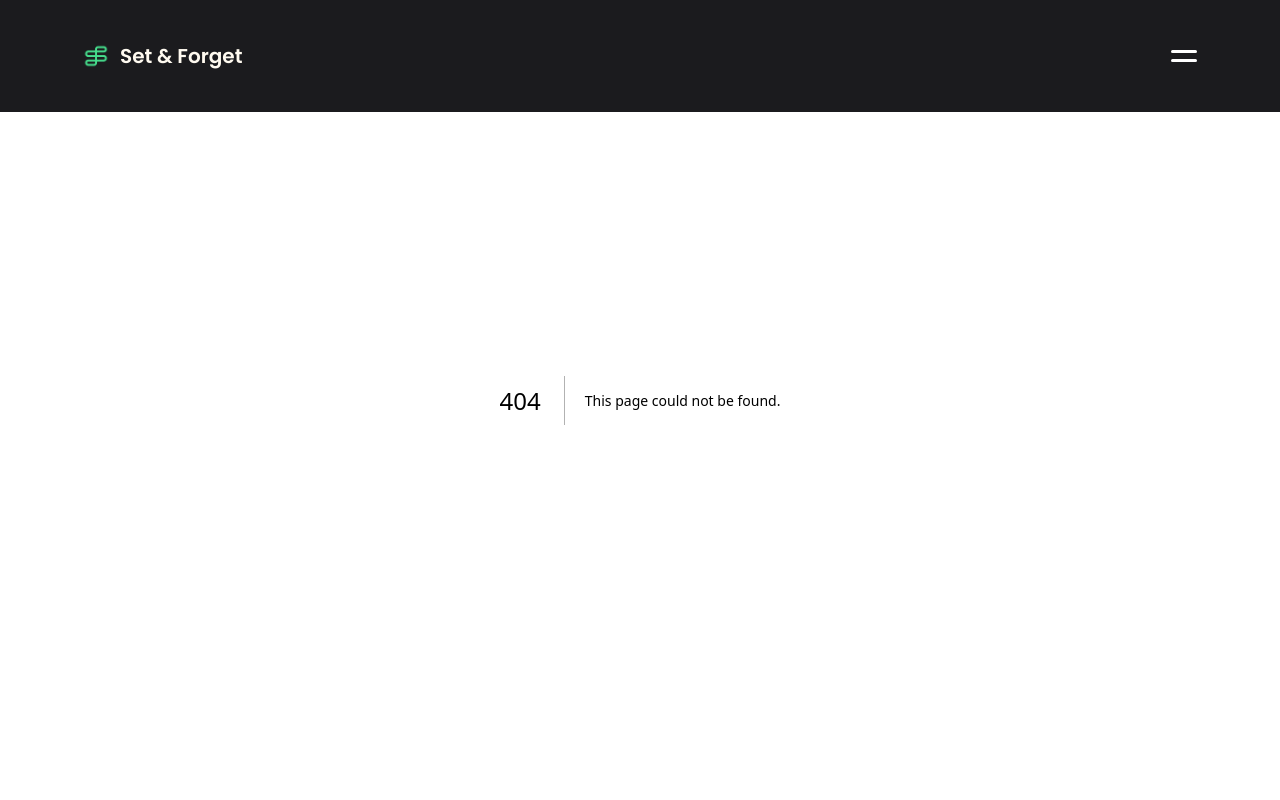
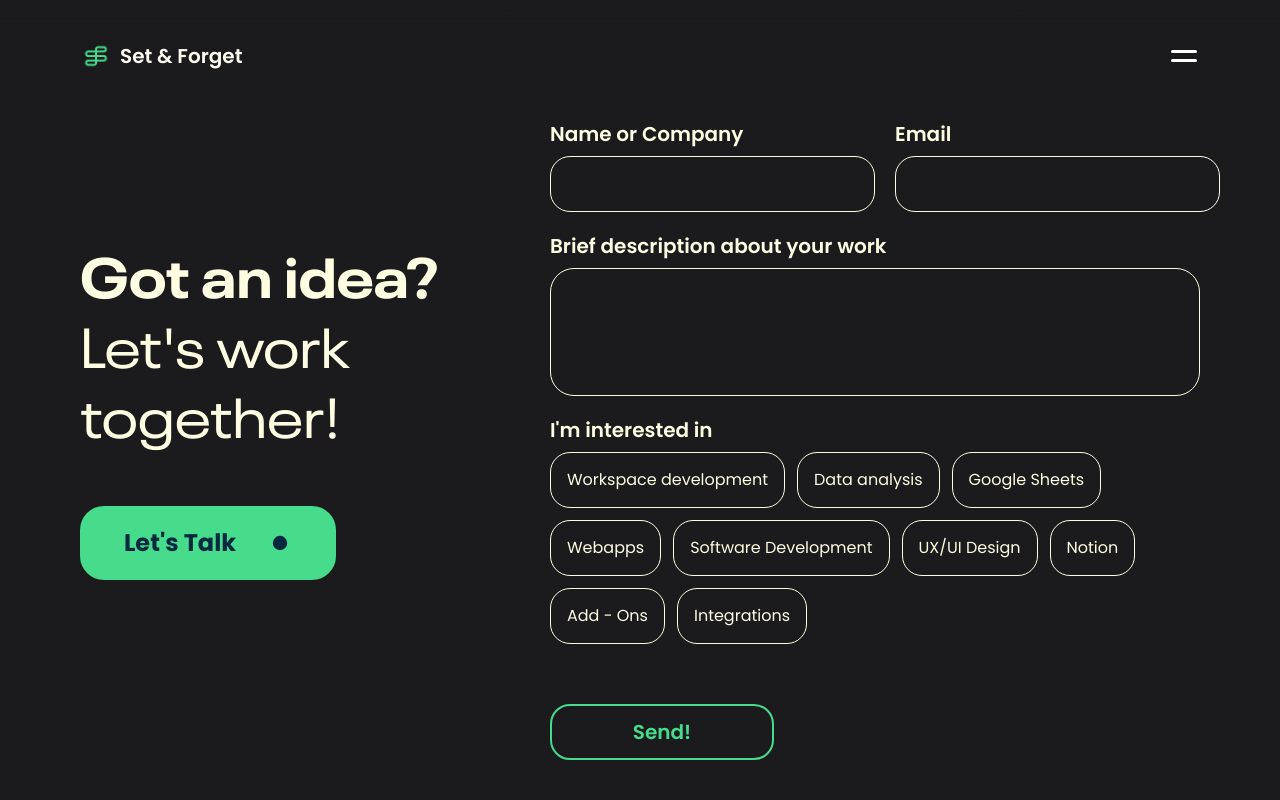
Before and after one commit to git-chad/set-forget, a Next.js app: page /contact in a window 1280 px wide. Before the commit this address had no page. Shown: the top 800 px of the page. Built offline with nearby package versions, Linux system fonts and the light colour scheme.

Commit message:
chore(dev): contact page

```diff
--- a/app/components/ecyce/navbar.jsx
+++ b/app/components/ecyce/navbar.jsx
@@ -28,7 +28,7 @@ const Navbar = () => {
 
   return (
     <nav
-      className={`z-50 w-screen py-10 px-20 fixed bg-sf-black ${
+      className={`z-50 w-screen py-10 px-20 fixed bg-gradient-to-b from-sf-black to-transparent ${
         visible ? "top-0" : "-top-[100%]"
       } transition-top duration-500`}
     >
--- a/app/components/home/lets-work-module/emailForm.jsx
+++ b/app/components/home/lets-work-module/emailForm.jsx
@@ -4,24 +4,26 @@ import Button from "../../ecyce/buttons";
 const EmailForm = () => {
   const [selectedTags, setSelectedTags] = useState([]);
   const tags = [
-    "Workspace development",
-    "Data analysis",
-    "Google Sheets",
-    "Webapps",
-    "Software Development",
-    "UX/UI Design",
-    "Notion",
-    "Add - Ons",
-    "Integrations",
-  ];
+    {id: 1, name: "Workspace development"},
+    {id: 2, name: "Data analysis"},
+    {id: 3, name: "Google Sheets"},
+    {id: 4, name: "Webapps"},
+    {id: 5, name: "Software Development"},
+    {id: 6, name: "UX/UI Design"},
+    {id: 7, name: "Notion"},
+    {id: 8, name: "Add - Ons"},
+    {id: 9, name: "Integrations"},]
+  2
 
   const toggleTag = (tag) => {
-    if (selectedTags.includes(tag)) {
-      setSelectedTags(selectedTags.filter(t => t !== tag));
+    const tagId = tag.id;
+    if (selectedTags.includes(tagId)) {
+      setSelectedTags(selectedTags.filter(tId => tId !== tagId));
     } else {
-      setSelectedTags([...selectedTags, tag]);
+      setSelectedTags([...selectedTags, tagId]);
     }
   };
+
 
   return (
     <div className="max-w-[650px]">
@@ -63,10 +65,10 @@ const EmailForm = () => {
               <div
                 onClick={() => toggleTag(tag)}
                 type="checkbox"
-                className={`cursor-pointer transition-colors px-4 inline-flex bg-transparent min-h-14 border border-sf-cream rounded-[20px] items-center justify-center ${selectedTags.includes(tag) ? 'bg-[#fefce1] text-sf-dblue' : ''}`}
-                key={index}
+                className={`cursor-pointer transition-colors px-4 inline-flex bg-transparent min-h-14 border border-sf-cream rounded-[20px] items-center justify-center ${selectedTags.includes(tag.id) ? 'bg-sf-egg text-sf-dblue' : ''}`}
+                key={tag.id}
               >
-                {tag}
+                {tag.name}
               </div>
             ))}
           </div>
--- /dev/null
+++ b/app/contact/page.jsx
@@ -0,0 +1,25 @@
+"use client"
+import Container from "../components/ecyce/container"
+import EmailForm from "../components/home/lets-work-module/emailForm"
+import Button from "../components/ecyce/buttons"
+import { useState } from "react"
+
+
+const ContactPage = () => {
+    return (
+        <div className="h-[110vh] flex justify-center items-center bg-sf-black text-sf-cream">
+        <Container className="w-full min-h-[70vh] py-16 px-20 flex justify-between items-center">
+          <div className="min-h-96">
+            <h1 className="bold-neue text-heading leading-tight">Got an idea?</h1>
+            <h2 className="reg-neue text-heading leading-tight">
+              Let&apos;s work together!
+            </h2>
+            <Button type="solid" text="Let's Talk" />
+          </div>
+          <EmailForm />
+        </Container>
+      </div>
+    )
+}
+
+export default ContactPage
```
